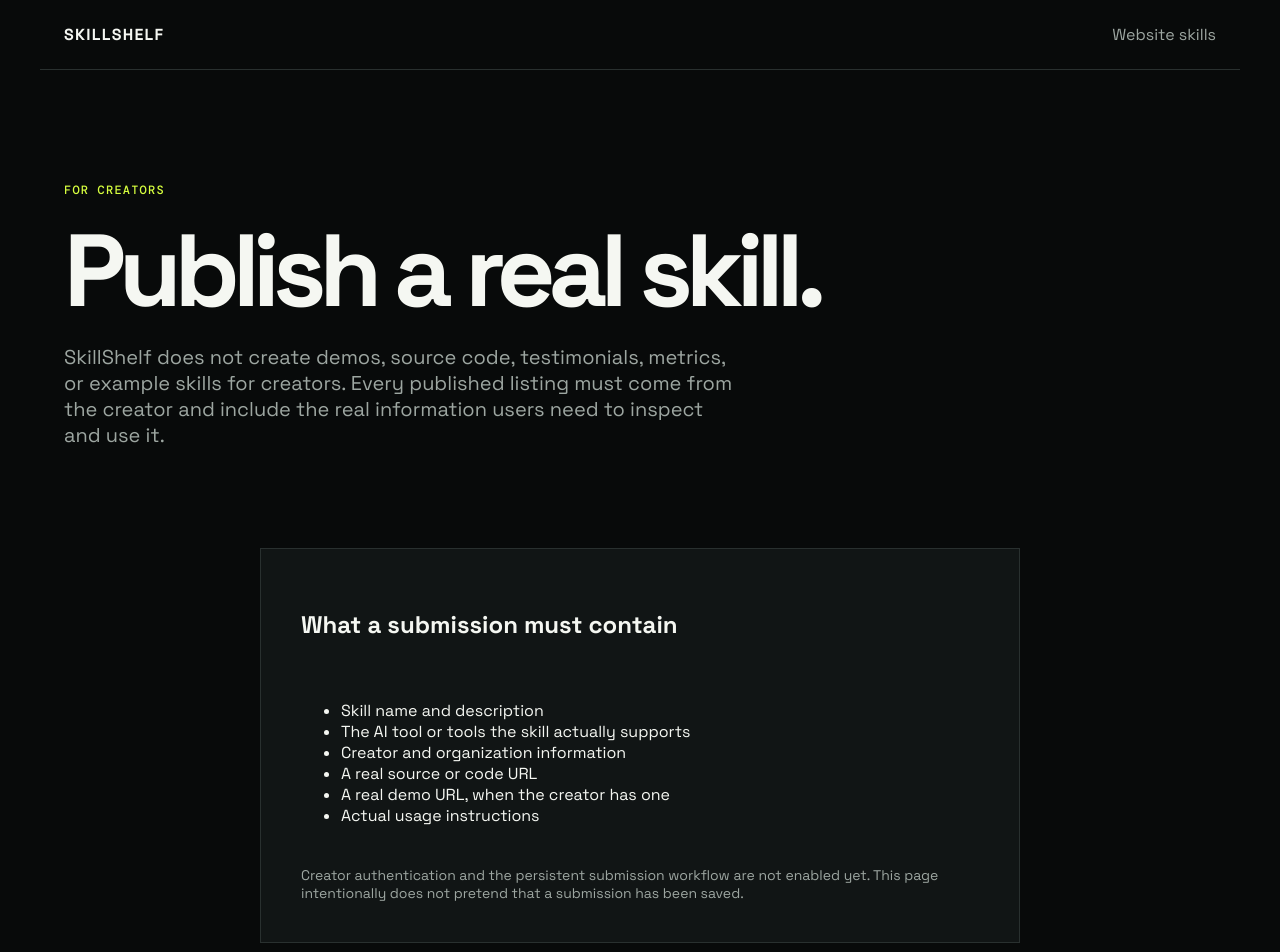
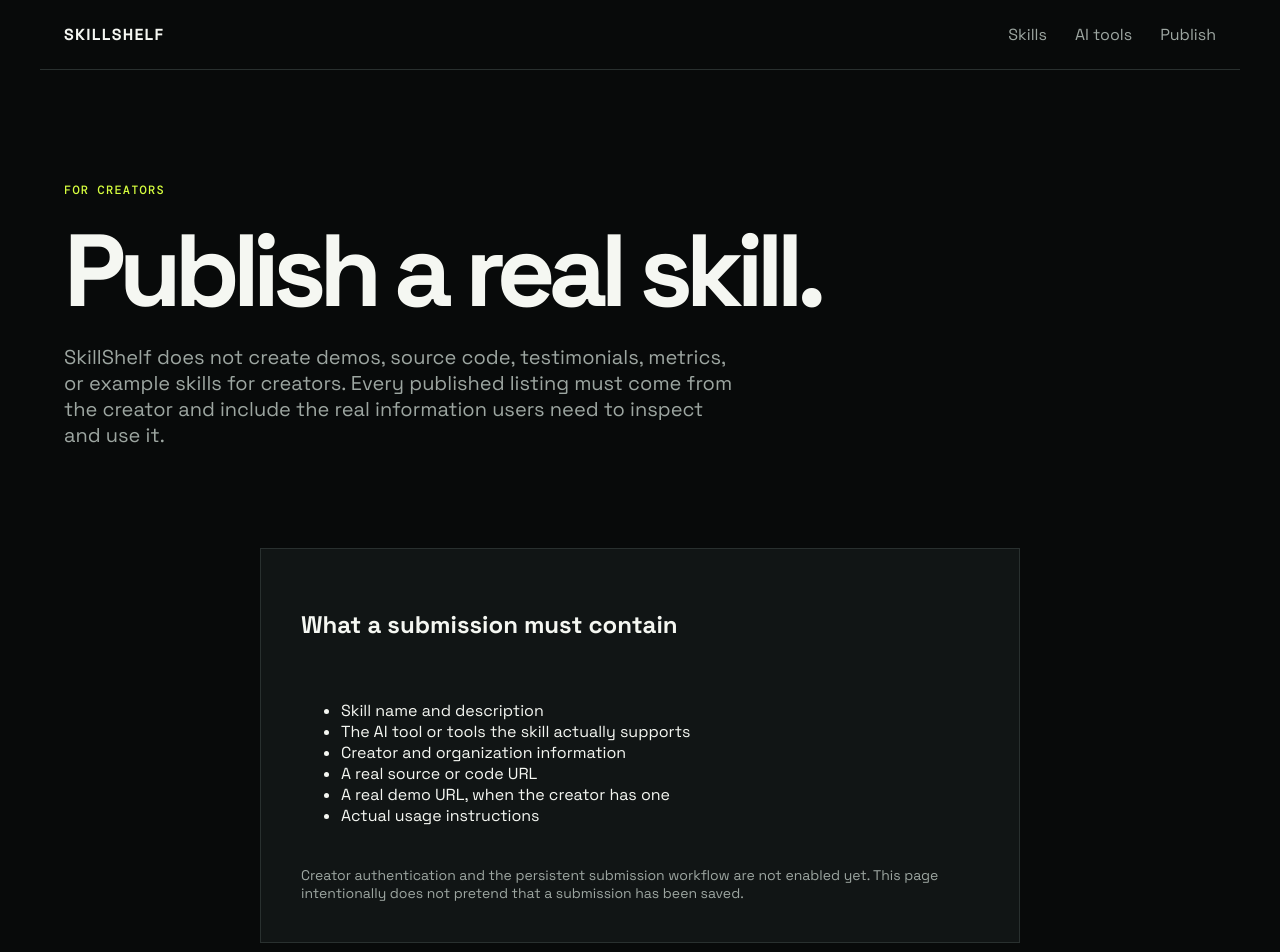
Before and after one commit to SohailKhan0525/skillshelflabs, a Next.js app: page /submit in a window 1280 px wide. Shown: the top 952 px of the page. Built offline with nearby package versions, Linux system fonts and the light colour scheme.

Commit message:
Standardize navigation and links

```diff
--- a/app/submit/page.tsx
+++ b/app/submit/page.tsx
@@ -1,38 +1,8 @@
-import Link from "next/link";
+import SiteNav from "../../components/site-nav";
 
 export default function Submit() {
-  return (
-    <main>
-      <nav className="nav">
-        <Link href="/" className="brand">SKILLSHELF</Link>
-        <Link href="/skills">Website skills</Link>
-      </nav>
-
-      <section className="page-head shell">
-        <p className="eyebrow">FOR CREATORS</p>
-        <h1>Publish a real skill.</h1>
-        <p>
-          SkillShelf does not create demos, source code, testimonials, metrics, or example skills for creators.
-          Every published listing must come from the creator and include the real information users need to inspect and use it.
-        </p>
-      </section>
-
-      <section className="shell form-card">
-        <h2>What a submission must contain</h2>
-        <ul>
-          <li>Skill name and description</li>
-          <li>The AI tool or tools the skill actually supports</li>
-          <li>Creator and organization information</li>
-          <li>A real source or code URL</li>
-          <li>A real demo URL, when the creator has one</li>
-          <li>Actual usage instructions</li>
-        </ul>
-
-        <p className="form-note">
-          Creator authentication and the persistent submission workflow are not enabled yet.
-          This page intentionally does not pretend that a submission has been saved.
-        </p>
-      </section>
-    </main>
-  );
+  return <main><SiteNav />
+    <section className="page-head shell"><p className="eyebrow">FOR CREATORS</p><h1>Publish a real skill.</h1><p>SkillShelf does not create demos, source code, testimonials, metrics, or example skills for creators. Every published listing must come from the creator and include the real information users need to inspect and use it.</p></section>
+    <section className="shell form-card"><h2>What a submission must contain</h2><ul><li>Skill name and description</li><li>The AI tool or tools the skill actually supports</li><li>Creator and organization information</li><li>A real source or code URL</li><li>A real demo URL, when the creator has one</li><li>Actual usage instructions</li></ul><p className="form-note">Creator authentication and the persistent submission workflow are not enabled yet. This page intentionally does not pretend that a submission has been saved.</p></section>
+  </main>;
 }
```
